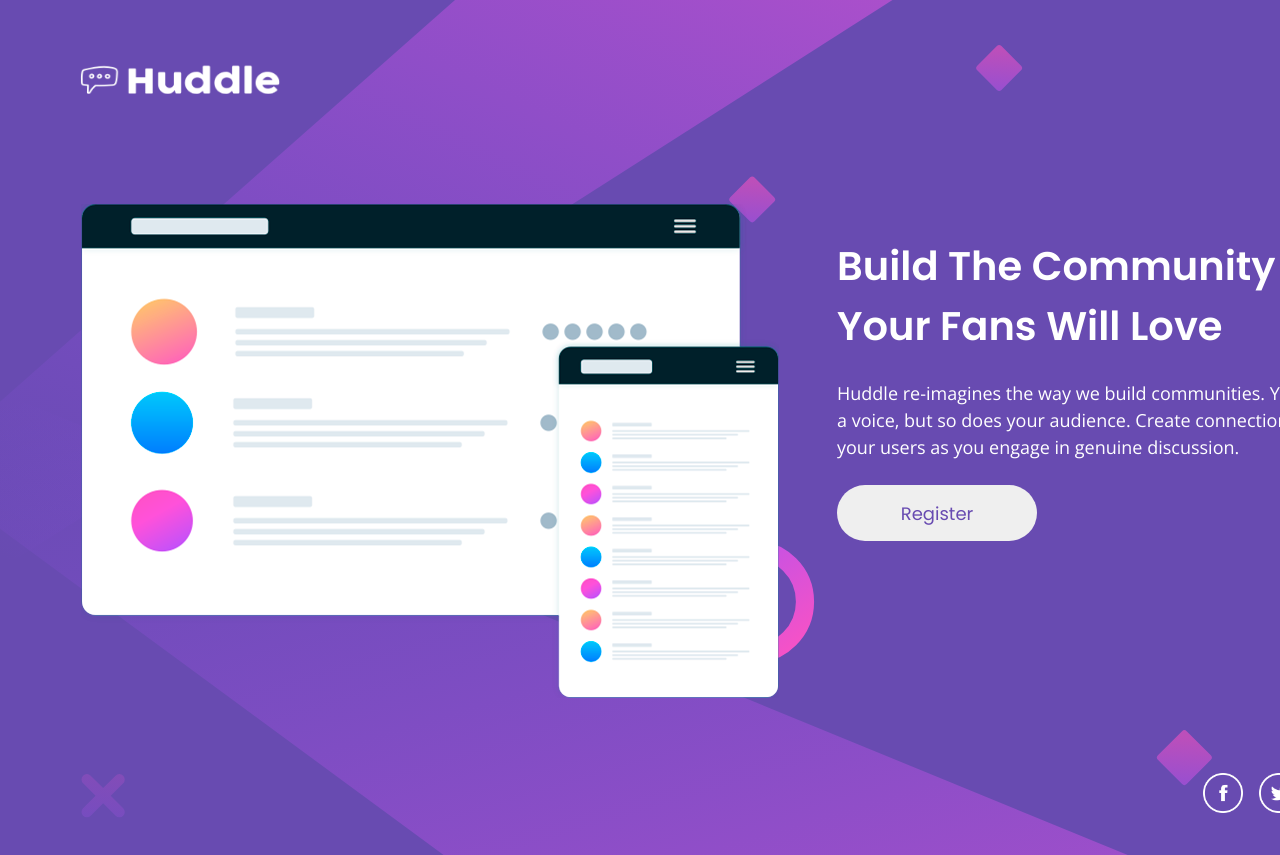
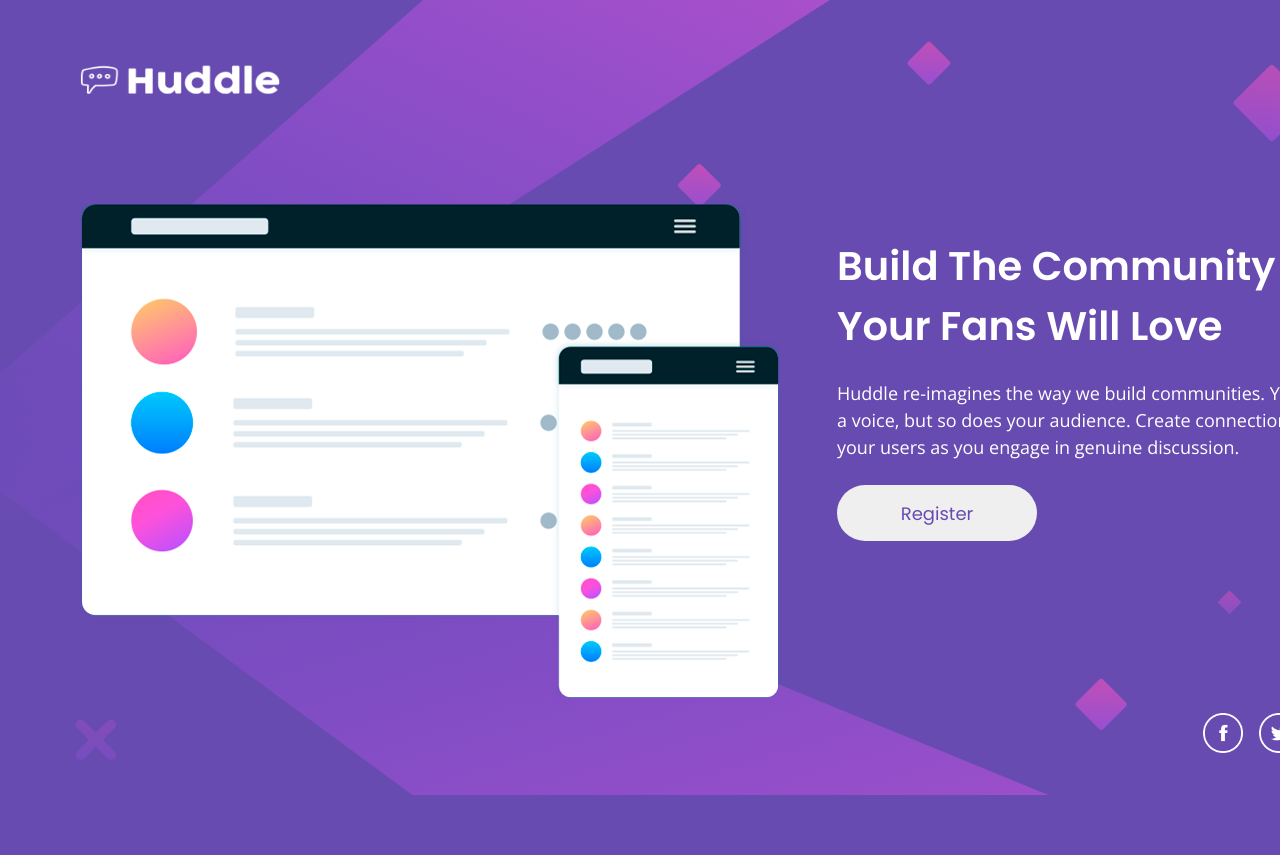
Before and after one commit to Pepeleeno/hoodle-langding-page, a plain HTML site: page index.html in a window 1280 px wide. Shown: the top 855 px of the page. After the commit the page ends 810 px from the top, so only its background shows below. Drawn offline with nearby package versions, Linux system fonts and the light colour scheme.

Commit message:
Update styles.css

```diff
--- a/css/styles.css
+++ b/css/styles.css
@@ -80,7 +80,7 @@ footer {
   flex-direction: row;
   align-items: center;
   justify-content: end;
-  margin-top: -40px;
+  margin-top: -100px;
   margin-bottom: 40px;
 }
 
```
